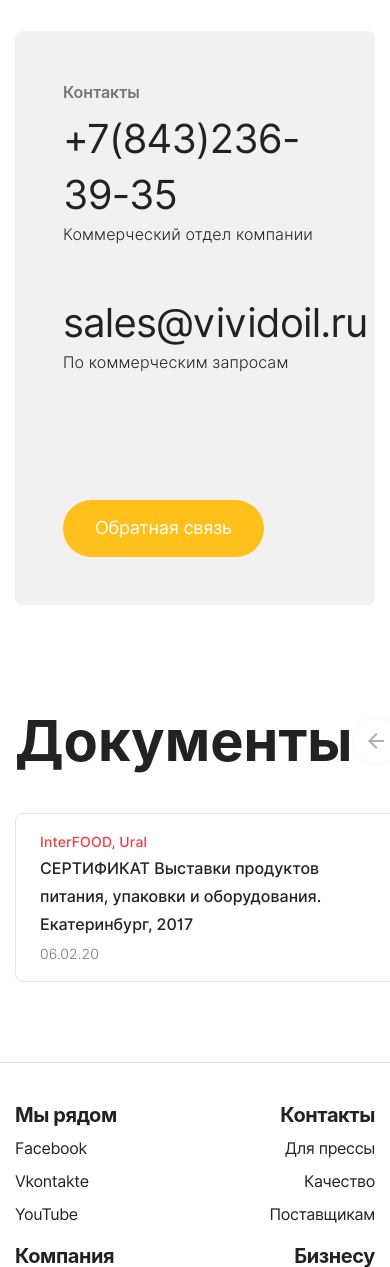
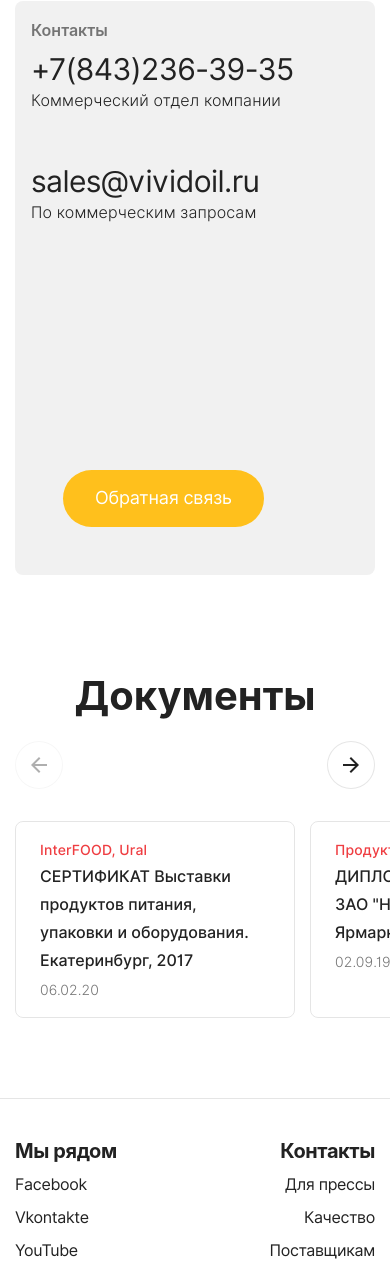
Before and after one commit to biloholovskyi/vivid, a Django app: page /business/ in a window 390 px wide. Shown: the part 2067-3334 px from the top of the page. Run offline with Django 3.2, Linux system fonts and the light colour scheme; data comes from the database, SQL or seed files in the repository; some libraries are stand-ins or nearby versions; some web fonts are replaced.

Commit message:
adaptive main pages

```diff
--- a/vivid/static/home/sass/media/_575.scss
+++ b/vivid/static/home/sass/media/_575.scss
@@ -44,4 +44,59 @@
       }
     }
   }
+
+  // doc slider in business
+  .reports__navigation {
+    flex-direction: column;
+
+    .main-title {
+      margin-bottom: 20px;
+    }
+
+    .reports__buttons {
+      width: 100%;
+      justify-content: space-between;
+    }
+  }
+
+  .reports__slider__item {
+    width: 280px;
+    min-width: 280px;
+    margin-right: 15px;
+  }
+  // doc slider in business end
+
+  // content card
+  .card-wrapper {
+    .card-box {
+      padding: 16px;
+    }
+
+    .card-box__name {
+      font-size: 30px;
+      line-height: 40px;
+    }
+
+    .card-box__link {
+      right: 16px;
+      bottom: 16px;
+    }
+
+    .card-box--no-img {
+      .card-box__contact {
+        .contact {
+          font-size: 30px;
+          line-height: 40px;
+        }
+      }
+    }
+  }
+  // content card end
+
+  // other
+  .main-title {
+    font-size: 40px;
+    line-height: 50px;
+  }
+  // other end
 }
--- a/vivid/vivid/templates/about/about.html
+++ b/vivid/vivid/templates/about/about.html
@@ -17,7 +17,7 @@
       <div class="row">
         {% if cards_list %}
         {% for card in cards_list %}
-        <div class="col-6">
+        <div class="col-12 col-lg-6">
           <a href="./{{card.card_link}}">
             <div class="card-box" style="background-image:url(/media/{{card.card_img}});">
               <div class="card-box__title">{{card.card_title}}</div>
```
Also changed, not shown: vivid/static/home/css/main.css.
